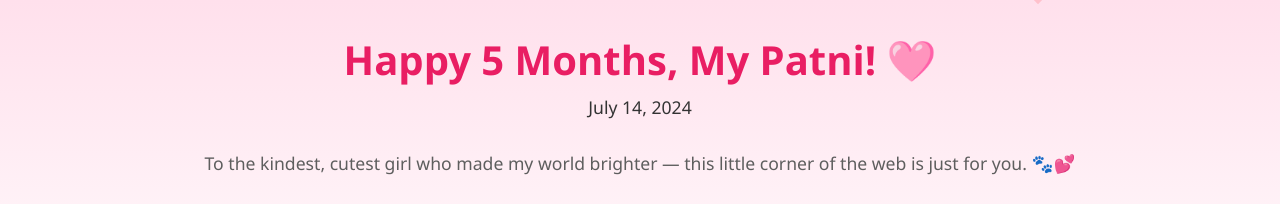
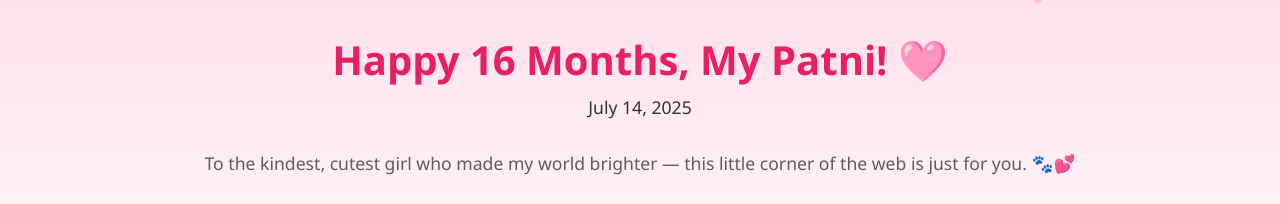
Before and after one commit to ysant77/anniversary-website, a plain HTML site: page index.html in a window 1280 px wide. Shown: the top 204 px of the page. Drawn offline with Linux system fonts and the light colour scheme.

Commit message:
updated index.html
added automatic update of months and new date to reflect 2025

```diff
--- a/index.html
+++ b/index.html
@@ -9,8 +9,8 @@
 <body>
   <div class="hearts"></div>
   <header>
-    <h1>Happy 5 Months, My Patni! 🩷</h1>
-    <p>July 14, 2024</p>
+    <h1 id="anniversary-heading">Happy 5 Months, My Patni! 🩷</h1>
+    <p>July 14, 2025</p>
   </header>
   <main>
     <section class="intro">
@@ -30,6 +30,7 @@
     <p>With all my love — Yatharth 🐱🩷</p>
   </footer>
   <script>
+    // Floating Hearts Animation
     const hearts = document.querySelector(".hearts");
     setInterval(() => {
       const heart = document.createElement("div");
@@ -38,6 +39,12 @@
       hearts.appendChild(heart);
       setTimeout(() => heart.remove(), 4000);
     }, 500);
+
+    // Dynamic Months Counter
+    const startDate = new Date("2024-02-14");
+    const today = new Date();
+    const diffInMonths = (today.getFullYear() - startDate.getFullYear()) * 12 + (today.getMonth() - startDate.getMonth());
+    document.getElementById("anniversary-heading").innerHTML = `Happy ${diffInMonths} Months, My Patni! 🩷`;
   </script>
 </body>
 </html>
```
